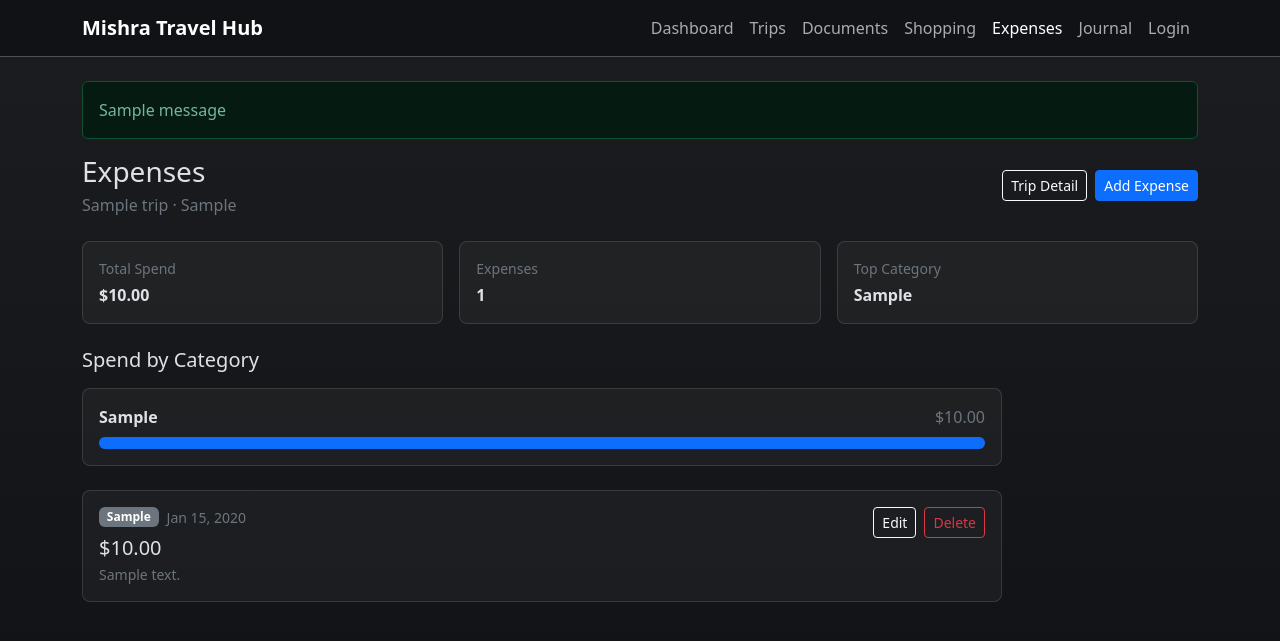
After one commit to vishvesh-mishra/mishra-travel-hub, a Flask app: page /expenses/trip/1 in a window 1280 px wide. The commit adds this page. Shown: the top 641 px of the page. Run offline with Flask 3, Linux system fonts and the light colour scheme; tables that the repository leaves empty hold one stand-in row (values such as "Sample post"); one stand-in notice (Sample message) is shown.

Commit message:
Implement expense management

```diff
--- /dev/null
+++ b/app/expenses/forms.py
@@ -0,0 +1,56 @@
+from flask_wtf import FlaskForm
+from wtforms import DateField, DecimalField, SelectField, SubmitField, TextAreaField
+from wtforms.validators import DataRequired, Length, Optional, ValidationError
+
+
+EXPENSE_CATEGORIES = [
+    ("Food", "Food"),
+    ("Travel", "Travel"),
+    ("Shopping", "Shopping"),
+    ("Entertainment", "Entertainment"),
+    ("Accommodation", "Accommodation"),
+    ("Miscellaneous", "Miscellaneous"),
+]
+
+
+class ExpenseForm(FlaskForm):
+    amount = DecimalField(
+        "Amount",
+        places=2,
+        validators=[DataRequired(message="Amount is required.")],
+    )
+    category = SelectField(
+        "Category",
+        choices=EXPENSE_CATEGORIES,
+        validators=[DataRequired(message="Category is required.")],
+    )
+    description = TextAreaField(
+        "Description",
+        validators=[
+            Optional(),
+            Length(max=2000, message="Description must be 2000 characters or fewer."),
+        ],
+    )
+    expense_date = DateField(
+        "Date",
+        validators=[DataRequired(message="Date is required.")],
+        format="%Y-%m-%d",
+    )
+    submit = SubmitField("Save Expense")
+
+    def __init__(self, *args, trip=None, **kwargs):
+        super().__init__(*args, **kwargs)
+        self.trip = trip
+
+    def validate_amount(self, field):
+        if field.data is not None and field.data <= 0:
+            raise ValidationError("Amount must be greater than zero.")
+
+    def validate_expense_date(self, field):
+        if self.trip and field.data:
+            if field.data < self.trip.start_date or field.data > self.trip.end_date:
+                raise ValidationError("Expense date must fall within the trip dates.")
+
+
+class DeleteExpenseForm(FlaskForm):
+    submit = SubmitField("Delete Expense")
--- a/app/expenses/routes.py
+++ b/app/expenses/routes.py
@@ -1,8 +1,162 @@
-from flask import render_template
+from flask import flash, redirect, render_template, url_for
+from sqlalchemy import func
+
+from app.extensions import db
+from app.models import Expense, Trip
 
 from . import bp
+from .forms import DeleteExpenseForm, ExpenseForm
 
 
 @bp.route("/")
 def index():
-    return render_template("expenses/index.html", title="Expenses")
+    trip_rows = (
+        db.session.query(
+            Trip,
+            func.count(Expense.id).label("expense_count"),
+            func.sum(Expense.amount).label("total_spend"),
+        )
+        .outerjoin(Expense)
+        .group_by(Trip.id)
+        .order_by(Trip.start_date.asc(), Trip.name.asc())
+        .all()
+    )
+    return render_template("expenses/index.html", title="Expenses", trip_rows=trip_rows)
+
+
+@bp.route("/trip/<int:trip_id>")
+def for_trip(trip_id):
+    trip = db.session.get(Trip, trip_id)
+    if trip is None:
+        flash("Trip not found.", "warning")
+        return redirect(url_for("trips.index"))
+
+    expenses = expenses_query(trip.id).all()
+    total_spend, expense_count, category_totals = expense_summary(trip.id)
+    return render_template(
+        "expenses/trip_expenses.html",
+        title="Expenses",
+        trip=trip,
+        expenses=expenses,
+        total_spend=total_spend,
+        expense_count=expense_count,
+        category_totals=category_totals,
+    )
+
+
+@bp.route("/trip/<int:trip_id>/new", methods=["GET", "POST"])
+def create(trip_id):
+    trip = db.session.get(Trip, trip_id)
+    if trip is None:
+        flash("Trip not found.", "warning")
+        return redirect(url_for("trips.index"))
+
+    form = ExpenseForm(trip=trip)
+    if form.validate_on_submit():
+        expense = Expense(
+            trip_id=trip.id,
+            amount=form.amount.data,
+            category=form.category.data,
+            description=form.description.data.strip() if form.description.data else None,
+            expense_date=form.expense_date.data,
+        )
+        db.session.add(expense)
+        db.session.commit()
+        flash("Expense added successfully.", "success")
+        return redirect(url_for("expenses.for_trip", trip_id=trip.id))
+
+    return render_template(
+        "expenses/form.html",
+        title="Add Expense",
+        form=form,
+        form_title="Add Expense",
+        trip=trip,
+    )
+
+
+@bp.route("/trip/<int:trip_id>/<int:expense_id>/edit", methods=["GET", "POST"])
+def edit(trip_id, expense_id):
+    trip = db.session.get(Trip, trip_id)
+    if trip is None:
+        flash("Trip not found.", "warning")
+        return redirect(url_for("trips.index"))
+
+    expense = expense_for_trip(trip.id, expense_id)
+    if expense is None:
+        flash("Expense not found.", "warning")
+        return redirect(url_for("expenses.for_trip", trip_id=trip.id))
+
+    form = ExpenseForm(obj=expense, trip=trip)
+    if form.validate_on_submit():
+        expense.amount = form.amount.data
+        expense.category = form.category.data
+        expense.description = form.description.data.strip() if form.description.data else None
+        expense.expense_date = form.expense_date.data
+        db.session.commit()
+        flash("Expense updated successfully.", "success")
+        return redirect(url_for("expenses.for_trip", trip_id=trip.id))
+
+    return render_template(
+        "expenses/form.html",
+        title="Edit Expense",
+        form=form,
+        form_title="Edit Expense",
+        trip=trip,
+        expense=expense,
+    )
+
+
+@bp.route("/trip/<int:trip_id>/<int:expense_id>/delete", methods=["GET", "POST"])
+def delete(trip_id, expense_id):
+    trip = db.session.get(Trip, trip_id)
+    if trip is None:
+        flash("Trip not found.", "warning")
+        return redirect(url_for("trips.index"))
+
+    expense = expense_for_trip(trip.id, expense_id)
+    if expense is None:
+        flash("Expense not found.", "warning")
+        return redirect(url_for("expenses.for_trip", trip_id=trip.id))
+
+    form = DeleteExpenseForm()
+    if form.validate_on_submit():
+        db.session.delete(expense)
+        db.session.commit()
+        flash("Expense deleted successfully.", "success")
+        return redirect(url_for("expenses.for_trip", trip_id=trip.id))
+
+    return render_template(
+        "expenses/delete.html",
+        title="Delete Expense",
+        trip=trip,
+        expense=expense,
+        form=form,
+    )
+
+
+def expenses_query(trip_id):
+    return Expense.query.filter_by(trip_id=trip_id).order_by(
+        Expense.expense_date.desc(),
+        Expense.id.desc(),
+    )
+
+
+def expense_for_trip(trip_id, expense_id):
+    return Expense.query.filter_by(id=expense_id, trip_id=trip_id).first()
+
+
+def expense_summary(trip_id):
+    total_spend = (
+        db.session.query(func.sum(Expense.amount))
+        .filter(Expense.trip_id == trip_id)
+        .scalar()
+    ) or 0
+    expense_count = Expense.query.filter_by(trip_id=trip_id).count()
+    category_rows = (
+        db.session.query(Expense.category, func.sum(Expense.amount))
+        .filter(Expense.trip_id == trip_id)
+        .group_by(Expense.category)
+        .order_by(func.sum(Expense.amount).desc())
+        .all()
+    )
+    return total_spend, expense_count, list(category_rows)
--- a/app/static/css/app.css
+++ b/app/static/css/app.css
@@ -30,6 +30,8 @@ body {
 .itinerary-card,
 .document-card,
 .dashboard-card,
+.expense-card,
+.expense-category-row,
 .shopping-item,
 .shopping-progress,
 .metric-box,
@@ -70,7 +72,9 @@ body {
 }
 
 .shopping-section,
-.shopping-list {
+.shopping-list,
+.expense-section,
+.expense-list {
   max-width: 920px;
 }
 
--- a/app/templates/base.html
+++ b/app/templates/base.html
@@ -24,7 +24,7 @@
             <li class="nav-item"><a class="nav-link {% if request.endpoint and request.endpoint.startswith('trips.') %}active{% endif %}" href="{{ url_for('trips.index') }}">Trips</a></li>
             <li class="nav-item"><a class="nav-link {% if request.endpoint and request.endpoint.startswith('documents.') %}active{% endif %}" href="{{ url_for('documents.index') }}">Documents</a></li>
             <li class="nav-item"><a class="nav-link {% if request.endpoint and request.endpoint.startswith('shopping.') %}active{% endif %}" href="{{ url_for('shopping.index') }}">Shopping</a></li>
-            <li class="nav-item"><a class="nav-link" href="{{ url_for('expenses.index') }}">Expenses</a></li>
+            <li class="nav-item"><a class="nav-link {% if request.endpoint and request.endpoint.startswith('expenses.') %}active{% endif %}" href="{{ url_for('expenses.index') }}">Expenses</a></li>
             <li class="nav-item"><a class="nav-link" href="{{ url_for('journal.index') }}">Journal</a></li>
             <li class="nav-item"><a class="nav-link" href="{{ url_for('auth.login') }}">Login</a></li>
           </ul>
--- /dev/null
+++ b/app/templates/expenses/trip_expenses.html
@@ -0,0 +1,86 @@
+{% extends "base.html" %}
+
+{% block content %}
+  <div class="d-flex flex-column flex-sm-row align-items-sm-center justify-content-between gap-3 mb-4">
+    <div>
+      <h1 class="h3 mb-1">Expenses</h1>
+      <p class="text-secondary mb-0">{{ trip.name }} · {{ trip.destination }}</p>
+    </div>
+    <div class="d-flex flex-wrap gap-2">
+      <a class="btn btn-outline-light btn-sm" href="{{ url_for('trips.detail', trip_id=trip.id) }}">Trip Detail</a>
+      <a class="btn btn-primary btn-sm" href="{{ url_for('expenses.create', trip_id=trip.id) }}">Add Expense</a>
+    </div>
+  </div>
+
+  <div class="row g-3 mb-4">
+    <div class="col-md-4">
+      <div class="metric-box">
+        <p class="text-secondary small mb-1">Total Spend</p>
+        <p class="mb-0 fw-semibold">${{ "{:.2f}".format(total_spend) }}</p>
+      </div>
+    </div>
+    <div class="col-md-4">
+      <div class="metric-box">
+        <p class="text-secondary small mb-1">Expenses</p>
+        <p class="mb-0 fw-semibold">{{ expense_count }}</p>
+      </div>
+    </div>
+    <div class="col-md-4">
+      <div class="metric-box">
+        <p class="text-secondary small mb-1">Top Category</p>
+        <p class="mb-0 fw-semibold">{{ category_totals[0][0] if category_totals else "—" }}</p>
+      </div>
+    </div>
+  </div>
+
+  {% if category_totals %}
+    <section class="expense-section mb-4">
+      <h2 class="h5 mb-3">Spend by Category</h2>
+      <div class="d-grid gap-2">
+        {% for category, amount in category_totals %}
+          {% set pct = ((amount / total_spend * 100) | round | int) if total_spend else 0 %}
+          <div class="expense-category-row">
+            <div class="d-flex justify-content-between gap-3 mb-2">
+              <span class="fw-semibold">{{ category }}</span>
+              <span class="text-secondary">${{ "{:.2f}".format(amount) }}</span>
+            </div>
+            <div class="progress" role="progressbar" aria-label="{{ category }} spend" aria-valuenow="{{ pct }}" aria-valuemin="0" aria-valuemax="100">
+              <div class="progress-bar" style="width: {{ pct }}%"></div>
+            </div>
+          </div>
+        {% endfor %}
+      </div>
+    </section>
+  {% endif %}
+
+  {% if expenses %}
+    <div class="expense-list d-grid gap-3">
+      {% for expense in expenses %}
+        <article class="expense-card">
+          <div class="d-flex flex-column flex-md-row justify-content-between gap-3">
+            <div>
+              <div class="d-flex flex-wrap align-items-center gap-2 mb-2">
+                <span class="badge text-bg-secondary">{{ expense.category }}</span>
+                <span class="text-secondary small">{{ expense.expense_date.strftime("%b %-d, %Y") }}</span>
+              </div>
+              <p class="h5 mb-0">${{ "{:.2f}".format(expense.amount) }}</p>
+              {% if expense.description %}
+                <p class="text-secondary small mb-0 mt-1 preserve-lines">{{ expense.description }}</p>
+              {% endif %}
+            </div>
+            <div class="d-flex flex-wrap align-items-start gap-2">
+              <a class="btn btn-outline-light btn-sm" href="{{ url_for('expenses.edit', trip_id=trip.id, expense_id=expense.id) }}">Edit</a>
+              <a class="btn btn-outline-danger btn-sm" href="{{ url_for('expenses.delete', trip_id=trip.id, expense_id=expense.id) }}">Delete</a>
+            </div>
+          </div>
+        </article>
+      {% endfor %}
+    </div>
+  {% else %}
+    <section class="page-panel">
+      <h2 class="h5 mb-2">No expenses yet</h2>
+      <p class="text-secondary mb-3">Log food, travel, accommodation, and other spending for this trip.</p>
+      <a class="btn btn-primary" href="{{ url_for('expenses.create', trip_id=trip.id) }}">Add Expense</a>
+    </section>
+  {% endif %}
+{% endblock %}
```
Also changed, not shown: app/main/routes.py (+8 -1 lines), app/templates/expenses/delete.html (added, +16 -0 lines), app/templates/expenses/form.html (added, +52 -0 lines), app/templates/expenses/index.html (+36 -4 lines), app/templates/main/dashboard.html (+27 -0 lines), app/templates/trips/detail.html (+37 -0 lines), app/trips/routes.py (+19 -2 lines).
